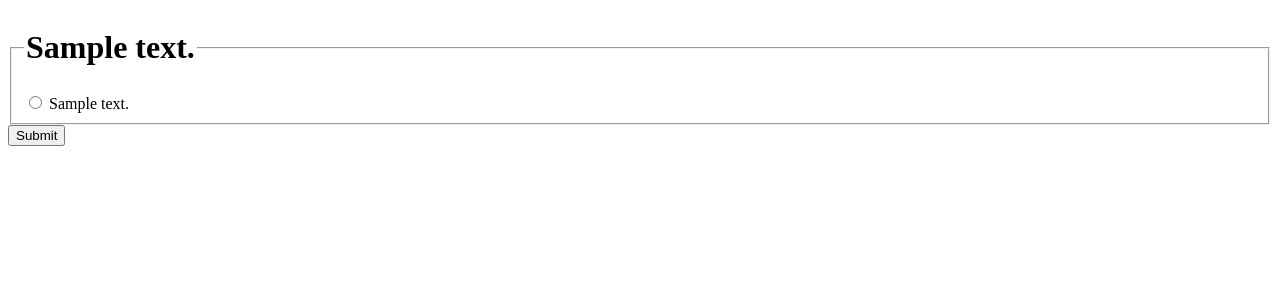
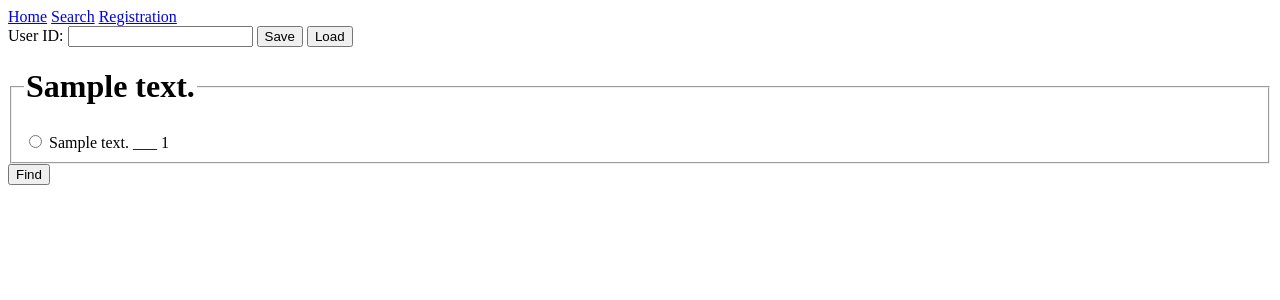
Before and after one commit to 2572258P/smf, a Django app: page /main/search/ in a window 1280 px wide. Shown: the top 300 px of the page. Run offline with Django 3.2, Linux system fonts and the light colour scheme; tables that the repository leaves empty hold one stand-in row (values such as "Sample post").

Commit message:
#6 load/save base functionality added. Testing has been completed

```diff
--- a/smf/DBManager.py
+++ b/smf/DBManager.py
@@ -13,7 +13,7 @@ from main.models import Question
 from django.utils import timezone
 
 def generateQuestion(num):
-    q = Question(question_text="question{}".format(num),pub_date=timezone.now())
+    q = Question(question_text="Question{}".format(num),pub_date=timezone.now())
     q.save()
     for i in range(5):
         q.choice_set.create(choice_text="choice {}".format(i+1))
@@ -21,7 +21,7 @@ def generateQuestion(num):
 
 def generate():
     print("Start")
-    for i in range(0,10):
+    for i in range(0,2):
         generateQuestion(i+1)
     print("End")
 
--- a/smf/main/models.py
+++ b/smf/main/models.py
@@ -10,6 +10,7 @@ ex1) Question.objects.filter(id=1)
 ex2) Question.objects.filter(question_text__startswith='What')
 """
 
+
 # User Info
 class UserProfile(models.Model):
     user = models.OneToOneField(User,on_delete=models.CASCADE)
@@ -17,12 +18,6 @@ class UserProfile(models.Model):
 
     def __str__(self):
         return self.user.username
-
-
-class Answer(models.Model):
-    user = models.ForeignKey(UserProfile, on_delete=models.CASCADE)
-    question_id = models.IntegerField(default=-1)
-    answer =  models.IntegerField(default=-1)
 
 # Create your models here.
 class Question(models.Model):
@@ -41,3 +36,8 @@ class Choice(models.Model):
     question = models.ForeignKey(Question, on_delete=models.CASCADE)
     choice_text = models.CharField(max_length=200)
     votes = models.IntegerField(default=0)
+
+class Answer(models.Model):
+    user = models.ForeignKey(UserProfile, on_delete=models.CASCADE)
+    question_id = models.IntegerField(default=-1)
+    choice_id =  models.IntegerField(default=-1)
--- a/smf/main/templates/search.html
+++ b/smf/main/templates/search.html
@@ -1,14 +1,37 @@
 
+{% extends 'base_frame.html' %}
+
+{% load main_extras %}
+
+{% block body_block %}
 <form action="{% url 'main:search' %}" method="post">
 {% csrf_token %}
+<label for="userId">User ID:</label>
+<input type="text" name="userId" id="userId" >
+<input type="submit" name="Save" value="Save">
+<input type="submit" name="Load" value="Load">
+
+
+
 {% for q in questions %}
-    <fieldset> <!-- for making a group -->
-        <legend><h1>{{ q.question_text }}</h1></legend>
-        {% for c in q.choice_set.all %}
-            <input type="radio" name="choice" id="choice{{ forloop.counter }}" value="{{ choice.id }}">
-            <label for="choice{{ forloop.counter }}">{{c.choice_text}}</label><br>
-        {% endfor%}
-    </fieldset>
-{% endfor%}
-<input type="submit" value="Submit">
+
+
+<input type="hidden" name="question{{q.id}}" value="{{q.id}}" id="question{{q.id}}" >
+<fieldset> <!-- for making a group -->
+    <legend><h1>{{ q.question_text }}</h1></legend>
+    {% for c in q.choice_set.all %}
+        {% if answers|dict_val:q.id == c.id %}
+            <input type="radio" checked="checked" name="choice{{q.id}}" value="{{ c.id }}" id="choice{{ forloop.counter }}" >
+            <label for="choice{{ forloop.counter }}">{{c.choice_text}} ___ {{ c.id }}</label><br>
+        {% else %}
+            <input type="radio" name="choice{{q.id}}" value="{{ c.id }}" id="choice{{ forloop.counter }}" >
+            <label for="choice{{ forloop.counter }}">{{c.choice_text}} ___ {{ c.id }}</label><br>
+        {% endif %}
+
+    {% endfor%}
+</fieldset>
+{% endfor %}
+
+<input type="submit" name="Find" value="Find">
 </form>
+{% endblock%}
--- /dev/null
+++ b/smf/main/templatetags/main_extras.py
@@ -0,0 +1,6 @@
+from django import template
+
+register = template.Library()
+@register.filter(name='dict_val')
+def dict_val(dict,key):
+    return dict[key]
--- a/smf/main/views.py
+++ b/smf/main/views.py
@@ -4,15 +4,83 @@ from django.template import loader
 from django.shortcuts import render,get_object_or_404
 from django.urls import reverse
 from .forms import UserForm,UserProfileForm
+from django.contrib.auth.models import User
 
 
-from .models import Question
-from .models import Choice
+from .models import Question,Choice,Answer,UserProfile
+
+
+def vote(request, question_id):
+    question = get_object_or_404(Question,pk=question_id)
+    try:
+        selected_choice = question.choice_set.get(pk=request.POST['choice'])
+
+    except (KeyError,Choice.DoesNotExist):
+        return render(request,'detail.html',{'question':question,"error_message": "You didn't select a choice.",})
+    else:
+        print(request.POST['choice'])
+        selected_choice.votes += 1
+        selected_choice.save()
+        return HttpResponseRedirect(reverse('main:results', args=(question.id,)))
 
 
 def search(request):
     questions = Question.objects.all()
-    return render(request,'search.html',{'questions':questions})
+    answers = {}
+
+    if 'Load' in request.POST:
+        print("Load")
+        foundUser = User.objects.get(username=request.POST['userId'])
+        try:
+            print(request.POST['userId'])
+            foundUser = User.objects.get(username=request.POST['userId'])
+        except:
+            print("user does not exist")
+        else:
+            if foundUser:
+                for ans in Answer.objects.all():
+                    answers[ans.question_id] = ans.choice_id
+
+    if 'Save' in request.POST:
+        print("Save")
+        try:
+            print(request.POST['userId'])
+            foundUser = User.objects.get(username=request.POST['userId'])
+        except:
+            print("user does not exist")
+        else:
+            if foundUser:
+                for q in Question.objects.all():
+                    print(q.pk)
+                    choice_id = "choice" + str(q.pk)
+                    if choice_id in request.POST:
+                        ans = Answer.objects.filter(question_id=q.pk).first()
+                        if ans:
+                            ans.choice_id = request.POST[choice_id]
+                            ans.save()
+                        else:
+                            userprofile = UserProfile.objects.get(user = foundUser)
+                            new_ans = Answer(user = userprofile,question_id=q.pk,choice_id=request.POST[choice_id])
+                            new_ans.save()
+        print(request.POST)
+    if 'Find' in request.POST:
+        print("Find")
+
+    #if(request.method == 'POST'):
+        #val = request.POST['choice']
+    """
+        for q in questions:
+            for c in q.choice_set.all():
+                name = str(q.pk) + "_choice_" + str(c.pk)
+
+    """
+
+
+
+#        for q in questions:
+#            print(request.POST[q.pk_ ])
+
+    return render(request,'search.html',{'questions':questions,'answers':answers})
 
 
 def index(request):
@@ -38,19 +106,6 @@ def results(request, question_id):
     question = get_object_or_404(Question,pk=question_id)
 
     return render(request,'results.html',{'question':question})
-
-def vote(request, question_id):
-    question = get_object_or_404(Question,pk=question_id)
-    try:
-        selected_choice = question.choice_set.get(pk=request.POST['choice'])
-
-    except (KeyError,Choice.DoesNotExist):
-        return render(request,'detail.html',{'question':question,"error_message": "You didn't select a choice.",})
-    else:
-        selected_choice.votes += 1
-        selected_choice.save()
-
-        return HttpResponseRedirect(reverse('main:results', args=(question.id,)))
 
 
 def registration(request):
```
Also changed, not shown: smf/main/admin.py (+3 -4 lines).
